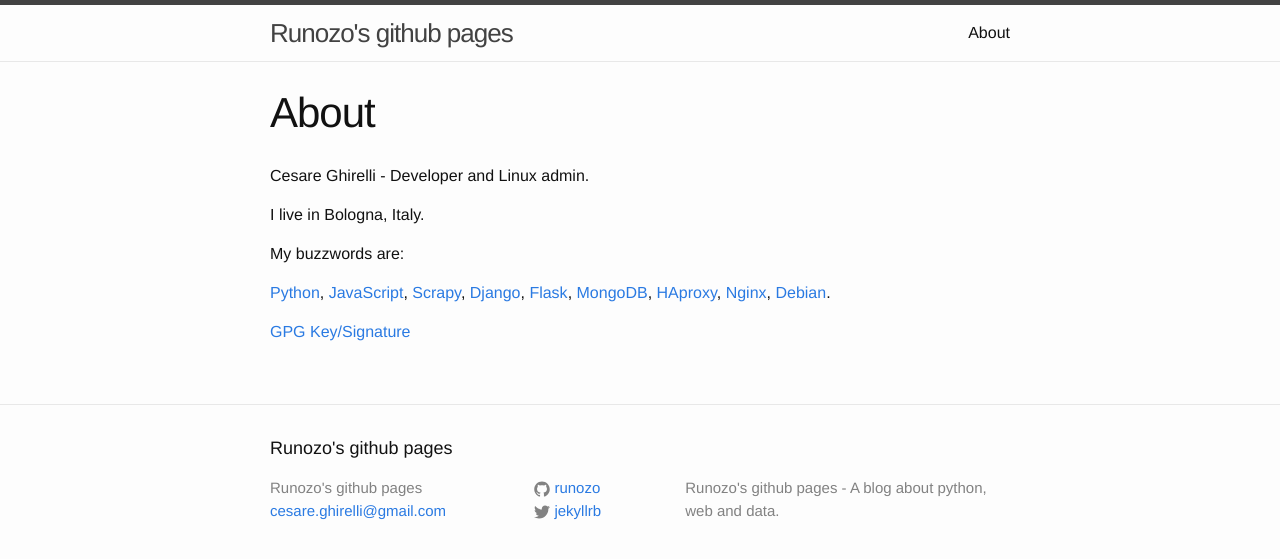
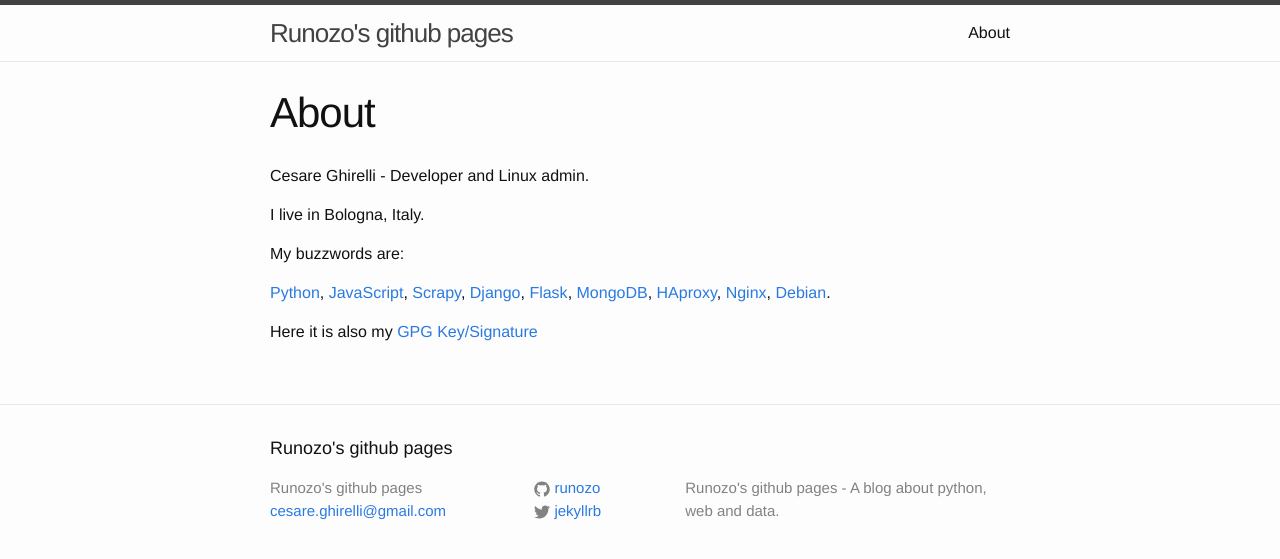
Before and after one commit to runozo/runozo.github.io, a Jekyll site: the page built from about.md, in a window 1280 px wide. Shown: the top 559 px of the page. Built offline with Jekyll 4.4.1, drawn with Linux system fonts in a browser that asks for light colours.

Commit message:
added text to gpg sig

```diff
--- a/about.md
+++ b/about.md
@@ -13,4 +13,4 @@
 [Python](http://www.python.org "Python language web site"), [JavaScript](http://vanilla-js.com/), [Scrapy](http://scrapy.org/), [Django](http://www.djangoproject.com), [Flask](http://flask.pocoo.org/), [MongoDB](https://www.mongodb.org/), [HAproxy](http://www.haproxy.org/), [Nginx](https://www.nginx.com/), [Debian](http://www.debian.org).
 
 
-[GPG Key/Signature](https://keyserver.ubuntu.com/pks/lookup?op=vindex&search=0x1D0AA428D77B2B6E)
+Here it is also my [GPG Key/Signature](https://keyserver.ubuntu.com/pks/lookup?op=vindex&search=0x1D0AA428D77B2B6E)
```
